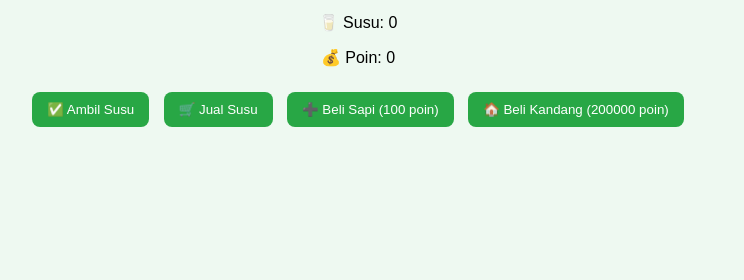
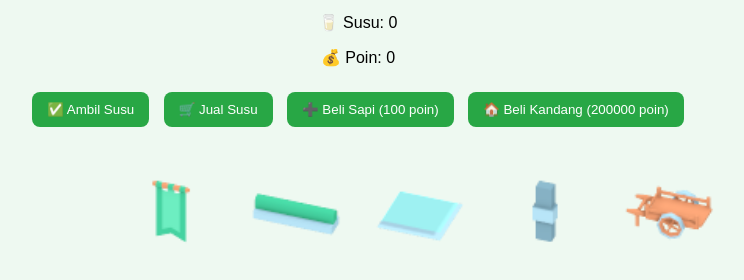
Before and after one commit to Jhonsonbot/game-sapi, a plain HTML site: page index.html in a window 1280 px wide. Shown: the part 178-458 px from the top of the page, without its empty margins (282-1026 px from the left). Drawn offline with Linux system fonts and the light colour scheme.

Commit message:
Update index.html

```diff
--- a/index.html
+++ b/index.html
@@ -22,6 +22,16 @@
     <button onclick="buyBarn()">🏠 Beli Kandang (200000 poin)</button>
   </div>
 
+  <!-- Dekorasi Lingkungan -->
+  <div class="decorations">
+    <div class="decor banner-red"></div>
+    <div class="decor banner-green"></div>
+    <div class="decor hedge"></div>
+    <div class="decor fountain"></div>
+    <div class="decor chimney"></div>
+    <div class="decor cart"></div>
+  </div>
+
   <div id="barnContainer" class="barn-container">
     <!-- Kandang dan sapi akan dirender dari JS -->
   </div>
```
